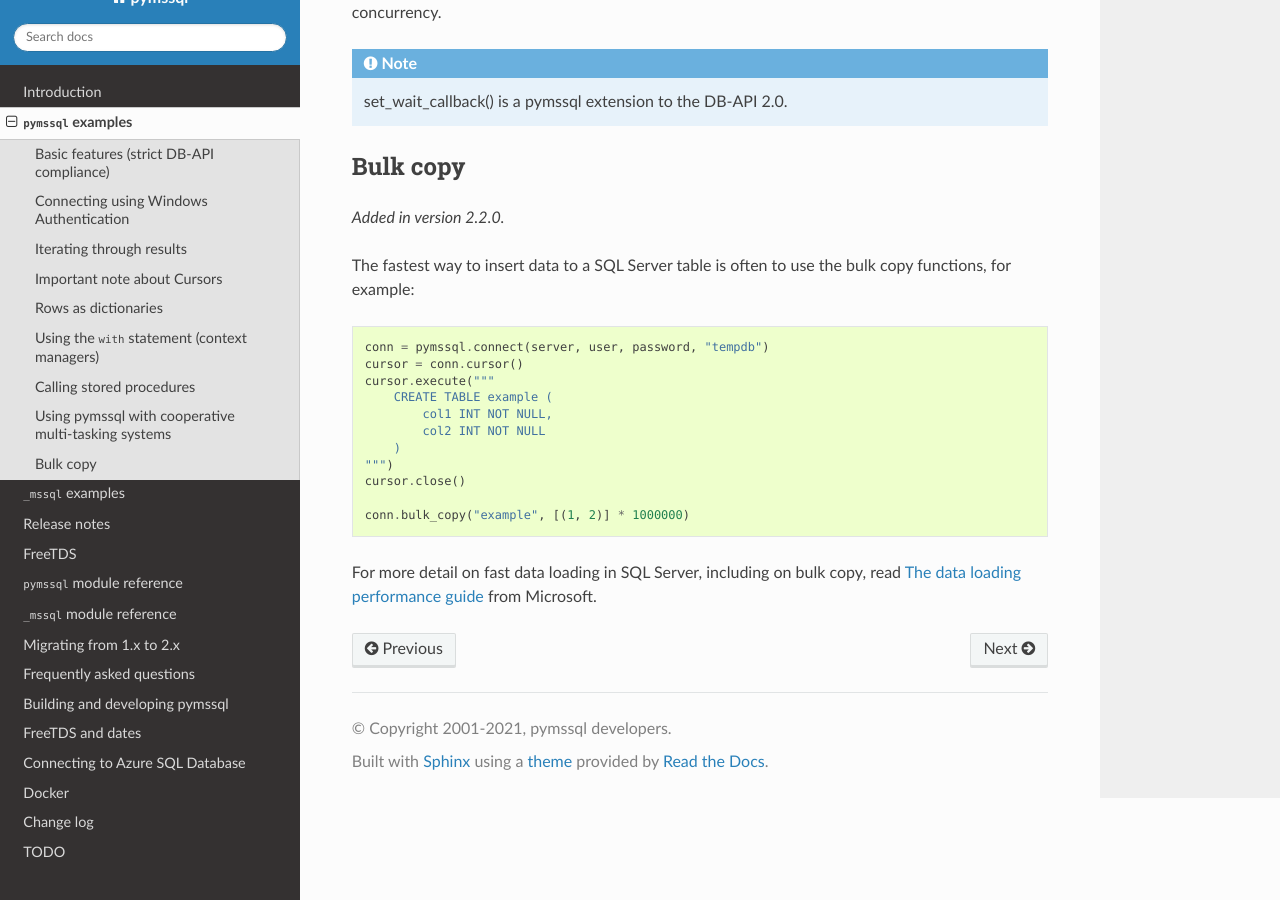
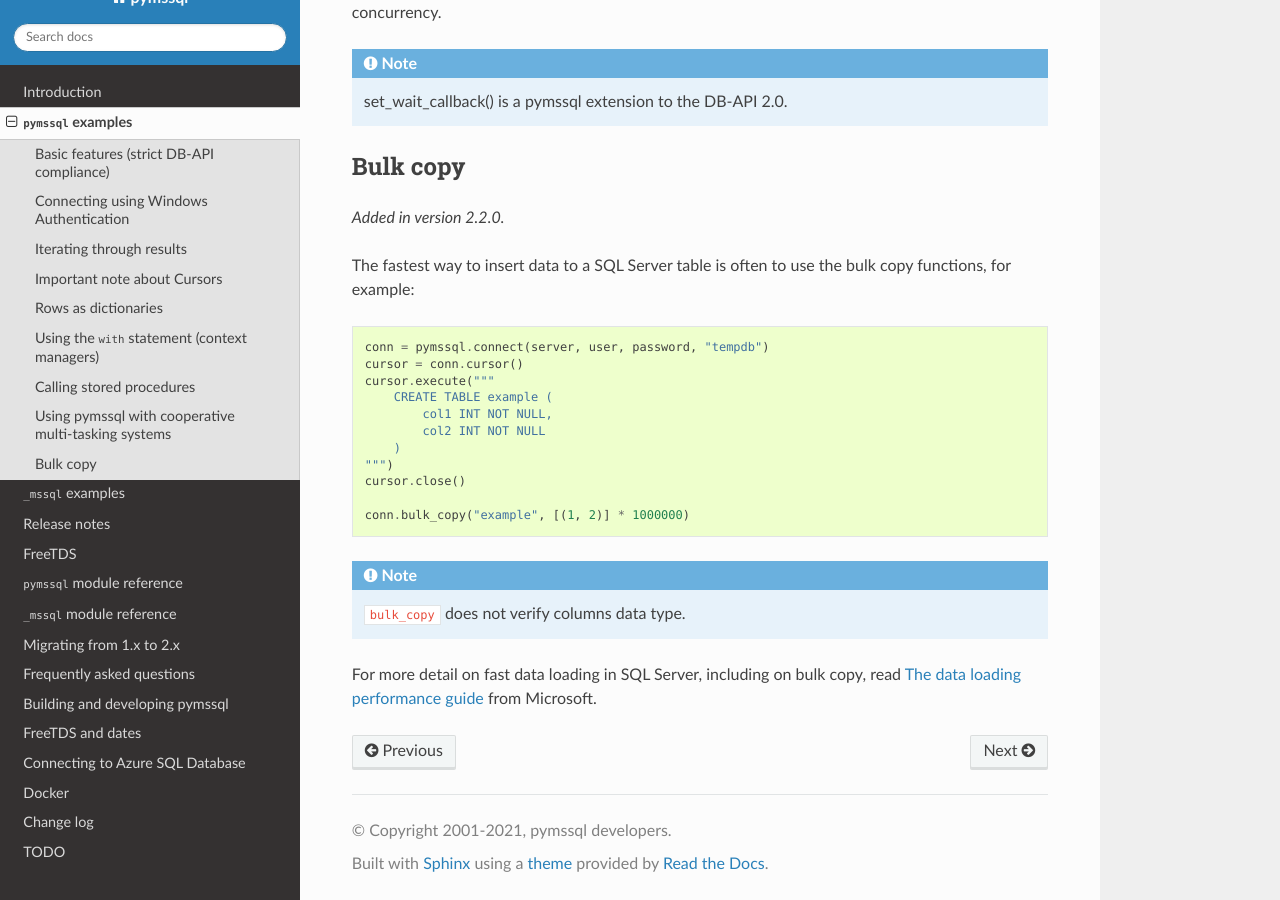
Before and after one commit to pymssql/pymssql, a Sphinx documentation site: the page built from docs/pymssql_examples.rst, in a window 1280 px wide and 900 px high, scrolled down 4501 px. Built offline with Sphinx 7.4.7 and the Read the Docs theme 2.0.0, drawn with Linux system fonts in a browser that asks for light colours; the version number could not be read and is left out.

Commit message:
Add note about bulk_copy and column types.

```diff
--- a/docs/pymssql_examples.rst
+++ b/docs/pymssql_examples.rst
@@ -237,7 +237,7 @@ handle high concurrency.
 .. _Gunicorn: http://gunicorn.org
 
 Bulk copy
-===============
+=========
 
 .. versionadded:: 2.2.0
 
@@ -255,6 +255,8 @@ The fastest way to insert data to a SQL Server table is often to use the bulk co
 
     conn.bulk_copy("example", [(1, 2)] * 1000000)
 
+.. note:: ``bulk_copy`` does not verify columns data type.
+
 For more detail on fast data loading in SQL Server, including on bulk copy, read
 `The data loading performance guide`_ from Microsoft.
 
```
